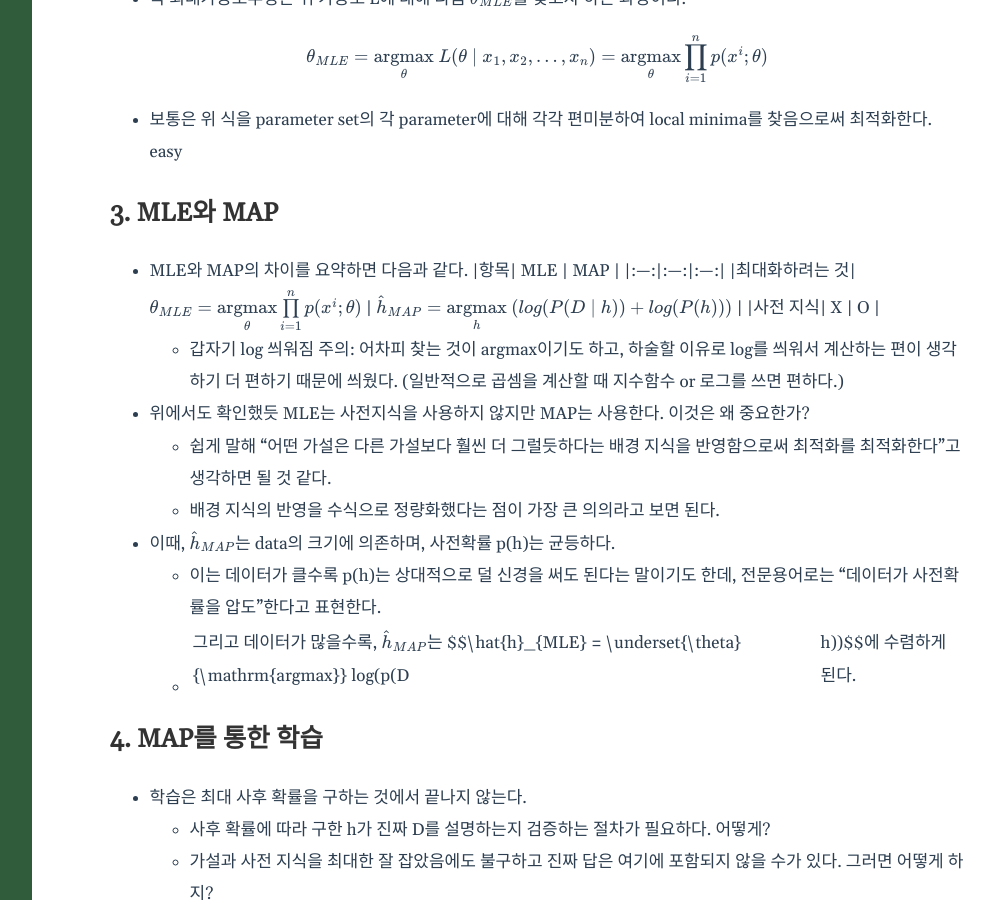
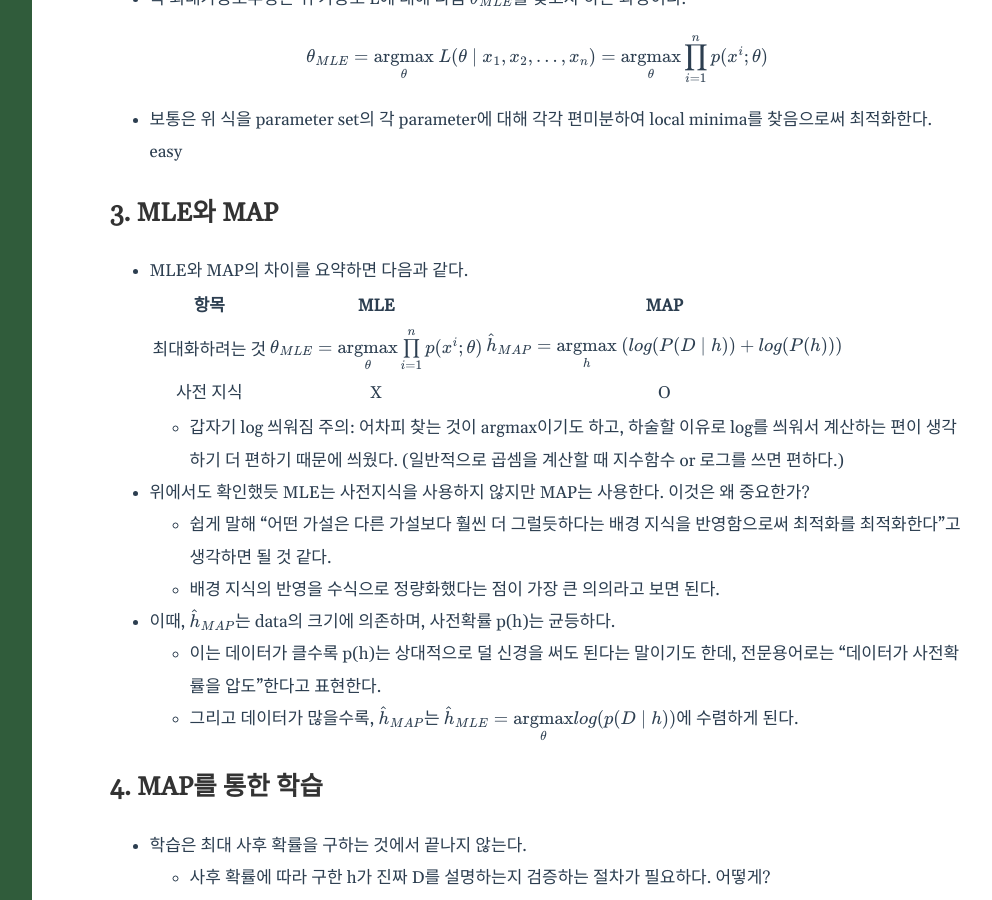
Before and after one commit to froggo-roggo/froggo-roggo.github.io, a Jekyll site: the page built from _posts/2024-05-03-svi.markdown, in a window 1280 px wide and 900 px high, scrolled down 2920 px. Shown: the whole window, without its empty margins (238-1230 px from the left). Built offline with Jekyll 4.4.1, drawn with Linux system fonts in a browser that asks for light colours.

Commit message:
mathjax very humnan

```diff
--- a/_posts/2024-05-03-svi.markdown
+++ b/_posts/2024-05-03-svi.markdown
@@ -82,6 +82,7 @@ $$\theta_{MLE} = \underset{\theta}{\mathrm{argmax}} \ L(\theta \mid x_1, x_2, ..
 
 ## 3. MLE와 MAP
 - MLE와 MAP의 차이를 요약하면 다음과 같다.
+
     |항목| MLE | MAP |
     |:---:|:---:|:---:|
     |최대화하려는 것| $$\theta_{MLE} = \underset{\theta}{\mathrm{argmax}}\underset{i=1}{\overset{n}{\prod}}p(x^{i};\theta)$$ |  $$\hat{h}_{MAP} = \underset{h}{\mathrm{argmax}} \ (log (P(D \mid h)) + log (P(h)))$$ |
@@ -95,7 +96,7 @@ $$\theta_{MLE} = \underset{\theta}{\mathrm{argmax}} \ L(\theta \mid x_1, x_2, ..
 
 - 이때, $$\hat{h}_{MAP}$$는 data의 크기에 의존하며, 사전확률 p(h)는 균등하다.
     - 이는 데이터가 클수록 p(h)는 상대적으로 덜 신경을 써도 된다는 말이기도 한데, 전문용어로는 "데이터가 사전확률을 압도"한다고 표현한다.
-    - 그리고 데이터가 많을수록, $$\hat{h}_{MAP}$$는 $$\hat{h}_{MLE} = \underset{\theta}{\mathrm{argmax}} log(p(D|h))$$에 수렴하게 된다.
+    - 그리고 데이터가 많을수록, $$\hat{h}_{MAP}$$는 $$\hat{h}_{MLE} = \underset{\theta}{\mathrm{argmax}} log(p(D \mid h))$$에 수렴하게 된다.
 
 ## 4. MAP를 통한 학습
 - 학습은 최대 사후 확률을 구하는 것에서 끝나지 않는다.
```
